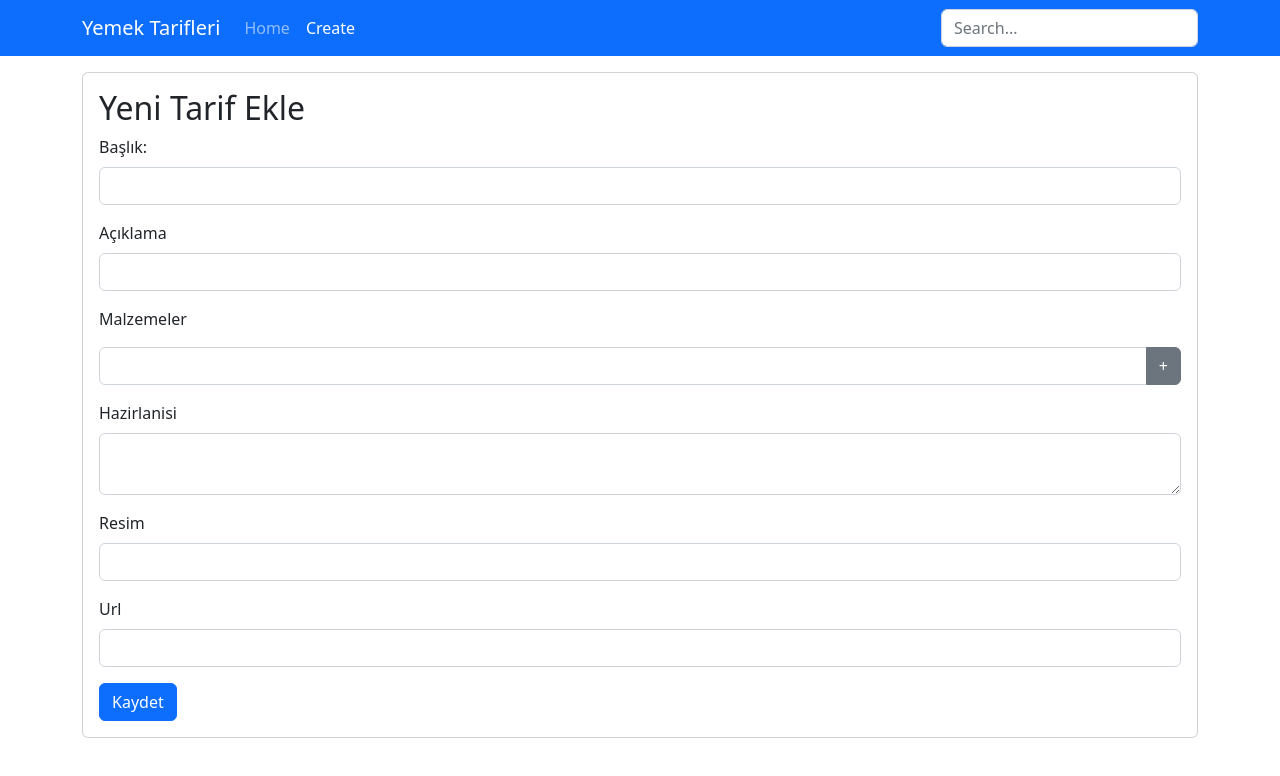
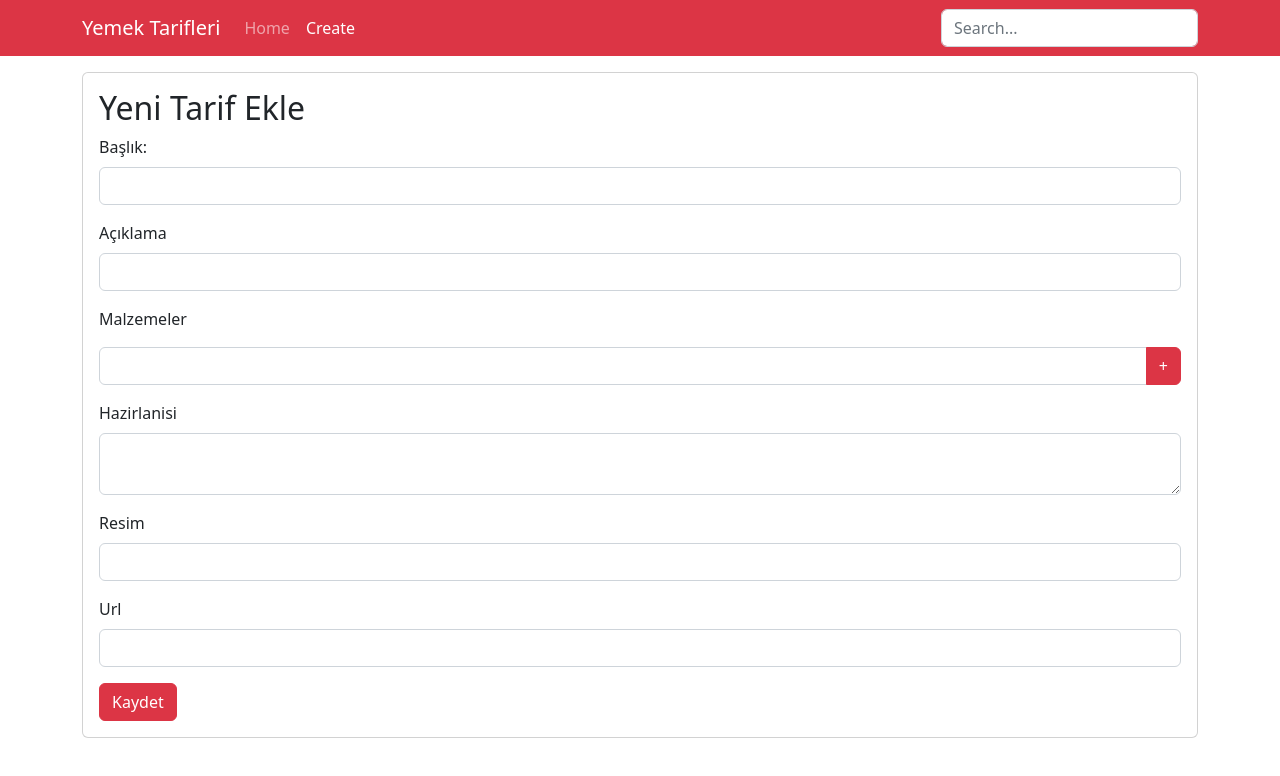
Before and after one commit to sadikturan/udemy-react-dersleri, a React (Create React App) app in the folder yemek-tarifleri/: page /create in a window 1280 px wide. Shown: the top 776 px of the page. Built offline with nearby package versions, Linux system fonts and the light colour scheme.

Commit message:
theme context

```diff
--- a/yemek-tarifleri/src/components/Navbar.js
+++ b/yemek-tarifleri/src/components/Navbar.js
@@ -1,10 +1,12 @@
-import React from 'react'
+import React, { useContext } from 'react'
 import { NavLink, Link } from 'react-router-dom'
 import SearchBar from './SearchBar'
+import { ThemeContext } from '../contexts/ThemeContext'
 
 function Navbar() {
+  const { color } = useContext(ThemeContext)
   return (
-    <nav className="navbar navbar-expand-lg navbar-dark bg-primary">
+    <nav className={`navbar navbar-expand-lg navbar-dark bg-${color}`}>
         <div className="container">
             <Link className='navbar-brand' to="/">Yemek Tarifleri</Link>
             <ul className="navbar-nav me-auto">
--- a/yemek-tarifleri/src/components/ProductCard.js
+++ b/yemek-tarifleri/src/components/ProductCard.js
@@ -1,8 +1,10 @@
-import React from 'react'
+import React, { useContext } from 'react'
 import './ProductCard.css'
 import { Link } from 'react-router-dom'
+import { ThemeContext } from '../contexts/ThemeContext'
 
 function ProductCard({ tarif }) {
+  const { btnColor } = useContext(ThemeContext);
   return (
     <div className="col-3 mb-3">
         <div className="card">
@@ -10,7 +12,7 @@ function ProductCard({ tarif }) {
         <div className="card-body">
             <h5 className="card-title">{tarif.baslik}</h5>
             <p className="aciklama">{tarif.aciklama}</p>
-            <Link to={`/tarifler/${tarif.id}`} className='btn btn-outline-primary'>Tarifi İncele</Link>
+            <Link to={`/tarifler/${tarif.id}`} className={`btn btn-outline-${btnColor}`}>Tarifi İncele</Link>
         </div>
         </div>
     </div>
--- /dev/null
+++ b/yemek-tarifleri/src/contexts/ThemeContext.js
@@ -0,0 +1,12 @@
+import { createContext } from "react";
+
+export const ThemeContext = createContext();
+
+export function ThemeProvider({ children }) {
+    return (
+        <ThemeContext.Provider value={ {color:'danger', btnColor: 'danger'} }>
+            { children }
+        </ThemeContext.Provider>
+    )
+
+}
--- a/yemek-tarifleri/src/index.js
+++ b/yemek-tarifleri/src/index.js
@@ -3,10 +3,13 @@ import ReactDOM from 'react-dom/client';
 import './index.css';
 import App from './App';
 import 'bootstrap/dist/css/bootstrap.min.css';
+import { ThemeProvider } from './contexts/ThemeContext';
 
 const root = ReactDOM.createRoot(document.getElementById('root'));
 root.render(
   <React.StrictMode>
-    <App />
+    <ThemeProvider>
+      <App />
+    </ThemeProvider>
   </React.StrictMode>
 );
--- a/yemek-tarifleri/src/pages/create/Create.js
+++ b/yemek-tarifleri/src/pages/create/Create.js
@@ -1,7 +1,8 @@
-import React, { useEffect, useRef, useState } from 'react'
+import React, { useContext, useEffect, useRef, useState } from 'react'
 import './Create.css';
 import useFetch from '../../hooks/useFetch';
 import { useNavigate } from 'react-router-dom';
+import { ThemeContext } from '../../contexts/ThemeContext';
 
 function Create() {
   const [baslik, setBaslik] = useState('');
@@ -13,6 +14,7 @@ function Create() {
   const [url, setUrl] = useState('');
   const malzemeInput = useRef(null);
   const navigate = useNavigate();
+  const {btnColor} = useContext(ThemeContext);
 
   const { postData, data } = useFetch("http://localhost:3000/tarifler","POST")
 
@@ -55,7 +57,7 @@ function Create() {
           <label htmlFor="malzemeler">Malzemeler <ul>{malzemeler.map(item=><li key={item}>{item}</li>)}</ul></label>
           <div className="input-group">
             <input type="text" ref={malzemeInput} name="malzeme" className='form-control' onChange={(e) => setMalzeme(e.target.value)}/>
-            <button className='btn btn-secondary' type='button' onClick={handleAddMalzeme}>+</button>
+            <button className={`btn btn-${btnColor}`} type='button' onClick={handleAddMalzeme}>+</button>
           </div>
         </div>
         <div className="mb-3">
@@ -70,7 +72,7 @@ function Create() {
           <label htmlFor="url" className="form-label">Url</label>
           <input type="text" name="url" id="url" className='form-control' onChange={(e) => setUrl(e.target.value)}/>
         </div>
-        <button type="submit" className='btn btn-primary'>Kaydet</button>
+        <button type="submit" className={`btn btn-${btnColor}`}>Kaydet</button>
       </form>
     </div>
    </div>
```
